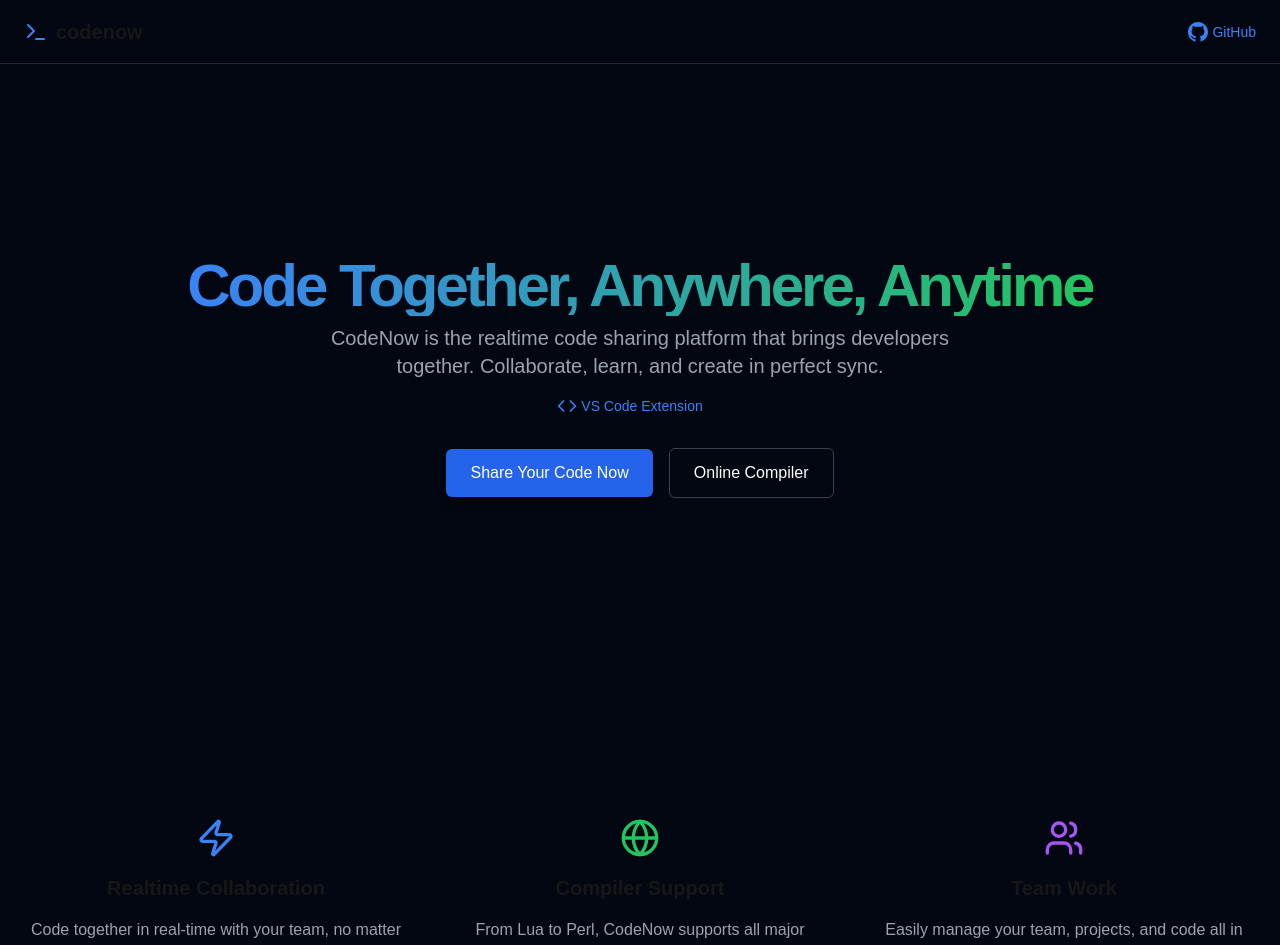
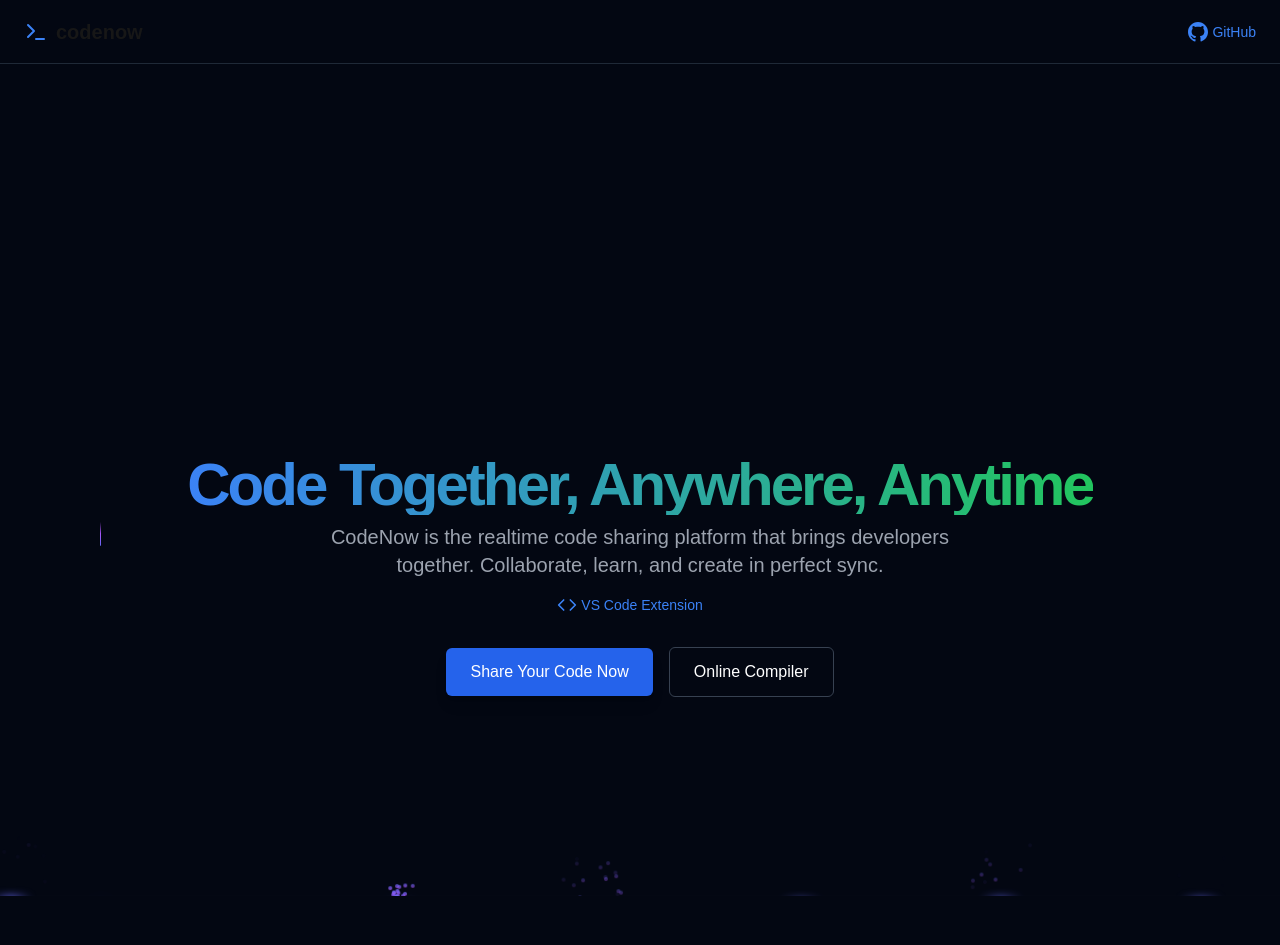
Before and after one commit to krishvsoni/CodeNow, a Next.js app: page / in a window 1280 px wide. Shown: the top 945 px of the page. Built offline with nearby package versions, Linux system fonts and the light colour scheme.

Commit message:
feat: add utility function for class name merging and include tailwind-merge dependency

```diff
--- a/app/page.tsx
+++ b/app/page.tsx
@@ -4,6 +4,7 @@
 import { useRouter } from 'next/navigation';
 import { motion } from 'framer-motion';
 import { Navbar } from "@/components/Navbar";
+import { BackgroundBeamsWithCollision } from "@/components/background-beams-with-collision";
 
 export default function Component() {
   const [isModalOpen, setIsModalOpen] = useState(false);
@@ -34,6 +35,7 @@
   return (
     <>
       <Navbar />
+
       <div className="relative min-h-screen w-full flex flex-col overflow-hidden">
         <div className="absolute inset-0 pointer-events-none">
           <svg
@@ -71,6 +73,7 @@
             animate={{ opacity: 1, y: 0 }}
             transition={{ duration: 0.25 }}
           >
+            <BackgroundBeamsWithCollision>
               <div className="container px-4 md:px-6">
                 <div className="flex flex-col items-center space-y-4 text-center">
                   <div className="space-y-2">
@@ -80,7 +83,6 @@
                       animate={{ y: 0, opacity: 1 }}
                       transition={{ duration: 0.5, staggerChildren: 0.05 }}
                     >
-
                       {"Code Together, Anywhere, Anytime".split("").map((char, index) => (
                         <motion.span key={index} initial={{ y: -50, opacity: 0 }} animate={{ y: 0, opacity: 1 }} transition={{ duration: 0.05, delay: index * 0.05 }}>
                           {char}
@@ -96,7 +98,7 @@
                       CodeNow is the realtime code sharing platform that brings developers together. Collaborate, learn, and create in perfect sync.
                     </motion.p>
                   </div>
-                <div className="text-gray-400 md:text-xl  mr-5 text-center font-light">
+                  <div className="text-gray-400 md:text-xl mr-5 text-center font-light">
                     <a
                       href="https://marketplace.visualstudio.com/items?itemName=KrishSoni.codenow"
                       target="_blank"
@@ -123,6 +125,7 @@
                   </div>
                 </div>
               </div>
+            </BackgroundBeamsWithCollision>
           </motion.section>
 
           {isModalOpen && (
@@ -216,7 +219,7 @@
             animate={{ opacity: 1, y: 0 }}
             transition={{ duration: 0.5 }}
           >
-            <div className="container px-4   md:px-8">
+            <div className="container px-4 md:px-8">
               <div className="flex flex-col items-center space-y-6 text-center">
                 <Code className="h-16 w-16 text-blue-500" />
                 <h2 className="text-3xl font-bold tracking-tighter md:text-4xl">VS Code Extension</h2>
@@ -247,12 +250,12 @@
             animate={{ opacity: 1, y: 0 }}
             transition={{ duration: 0.5 }}
           >
-            <div className="container px-4  md:px-6">
+            <div className="container px-4 md:px-6">
               <div className="flex flex-col items-center justify-center space-y-4 text-center">
                 <div className="space-y-2">
                   <h2 className="text-3xl font-bold tracking-tighter md:text-4xl">For Inquiries</h2>
                   <p className="mx-auto max-w-[600px] text-gray-400 md:text-xl">
-                    Have a question or need assistance? <br></br>
+                    Have a question or need assistance? <br />
                     Raise an issue on our <br />
                     <a
                       href="https://github.com/krishvsoni/CodeNow/issues"
--- /dev/null
+++ b/components/background-beams-with-collision.tsx
@@ -0,0 +1,261 @@
+/* eslint-disable react-hooks/exhaustive-deps */
+/* eslint-disable @typescript-eslint/no-unused-vars */
+"use client";
+import { cn } from "@/lib/utils";
+import { motion, AnimatePresence } from "framer-motion";
+import React, { useRef, useState, useEffect } from "react";
+
+export const BackgroundBeamsWithCollision = ({
+  children,
+  className,
+}: {
+  children: React.ReactNode;
+  className?: string;
+}) => {
+  const containerRef = useRef<HTMLDivElement>(null);
+  const parentRef = useRef<HTMLDivElement>(null);
+
+  const beams = [
+    {
+      initialX: 10,
+      translateX: 10,
+      duration: 7,
+      repeatDelay: 3,
+      delay: 2,
+    },
+    {
+      initialX: 600,
+      translateX: 600,
+      duration: 3,
+      repeatDelay: 3,
+      delay: 4,
+    },
+    {
+      initialX: 100,
+      translateX: 100,
+      duration: 7,
+      repeatDelay: 7,
+      className: "h-6",
+    },
+    {
+      initialX: 400,
+      translateX: 400,
+      duration: 5,
+      repeatDelay: 14,
+      delay: 4,
+    },
+    {
+      initialX: 800,
+      translateX: 800,
+      duration: 11,
+      repeatDelay: 2,
+      className: "h-20",
+    },
+    {
+      initialX: 1000,
+      translateX: 1000,
+      duration: 4,
+      repeatDelay: 2,
+      className: "h-12",
+    },
+    {
+      initialX: 1200,
+      translateX: 1200,
+      duration: 6,
+      repeatDelay: 4,
+      delay: 2,
+      className: "h-6",
+    },
+  ];
+
+  return (
+    <div
+      ref={parentRef}
+      className={cn(
+        "h-96 md:h-[40rem] bg-gray-950 relative flex items-center w-full justify-center overflow-hidden",
+        // h-screen if you want bigger
+        className
+      )}
+    >
+      {beams.map((beam) => (
+        <CollisionMechanism
+          key={beam.initialX + "beam-idx"}
+          beamOptions={beam}
+          containerRef={containerRef}
+          parentRef={parentRef}
+        />
+      ))}
+
+      {children}
+      <div
+        ref={containerRef}
+        className="absolute bottom-0 bg-neutral-100 w-full inset-x-0 pointer-events-none"
+        style={{
+          boxShadow:
+            "0 0 24px rgba(34, 42, 53, 0.06), 0 1px 1px rgba(0, 0, 0, 0.05), 0 0 0 1px rgba(34, 42, 53, 0.04), 0 0 4px rgba(34, 42, 53, 0.08), 0 16px 68px rgba(47, 48, 55, 0.05), 0 1px 0 rgba(255, 255, 255, 0.1) inset",
+        }}
+      ></div>
+    </div>
+  );
+};
+
+const CollisionMechanism = React.forwardRef<
+  HTMLDivElement,
+  {
+    containerRef: React.RefObject<HTMLDivElement>;
+    parentRef: React.RefObject<HTMLDivElement>;
+    beamOptions?: {
+      initialX?: number;
+      translateX?: number;
+      initialY?: number;
+      translateY?: number;
+      rotate?: number;
+      className?: string;
+      duration?: number;
+      delay?: number;
+      repeatDelay?: number;
+    };
+  }
+>(({ parentRef, containerRef, beamOptions = {} }, ref) => {
+  const beamRef = useRef<HTMLDivElement>(null);
+  const [collision, setCollision] = useState<{
+    detected: boolean;
+    coordinates: { x: number; y: number } | null;
+  }>({
+    detected: false,
+    coordinates: null,
+  });
+  const [beamKey, setBeamKey] = useState(0);
+  const [cycleCollisionDetected, setCycleCollisionDetected] = useState(false);
+
+  useEffect(() => {
+    const checkCollision = () => {
+      if (
+        beamRef.current &&
+        containerRef.current &&
+        parentRef.current &&
+        !cycleCollisionDetected
+      ) {
+        const beamRect = beamRef.current.getBoundingClientRect();
+        const containerRect = containerRef.current.getBoundingClientRect();
+        const parentRect = parentRef.current.getBoundingClientRect();
+
+        if (beamRect.bottom >= containerRect.top) {
+          const relativeX =
+            beamRect.left - parentRect.left + beamRect.width / 2;
+          const relativeY = beamRect.bottom - parentRect.top;
+
+          setCollision({
+            detected: true,
+            coordinates: {
+              x: relativeX,
+              y: relativeY,
+            },
+          });
+          setCycleCollisionDetected(true);
+        }
+      }
+    };
+
+    const animationInterval = setInterval(checkCollision, 50);
+
+    return () => clearInterval(animationInterval);
+  }, [cycleCollisionDetected, containerRef]);
+
+  useEffect(() => {
+    if (collision.detected && collision.coordinates) {
+      setTimeout(() => {
+        setCollision({ detected: false, coordinates: null });
+        setCycleCollisionDetected(false);
+      }, 2000);
+
+      setTimeout(() => {
+        setBeamKey((prevKey) => prevKey + 1);
+      }, 2000);
+    }
+  }, [collision]);
+
+  return (
+    <>
+      <motion.div
+        key={beamKey}
+        ref={beamRef}
+        animate="animate"
+        initial={{
+          translateY: beamOptions.initialY || "-200px",
+          translateX: beamOptions.initialX || "0px",
+          rotate: beamOptions.rotate || 0,
+        }}
+        variants={{
+          animate: {
+            translateY: beamOptions.translateY || "1800px",
+            translateX: beamOptions.translateX || "0px",
+            rotate: beamOptions.rotate || 0,
+          },
+        }}
+        transition={{
+          duration: beamOptions.duration || 8,
+          repeat: Infinity,
+          repeatType: "loop",
+          ease: "linear",
+          delay: beamOptions.delay || 0,
+          repeatDelay: beamOptions.repeatDelay || 0,
+        }}
+        className={cn(
+          "absolute left-0 top-20 m-auto h-14 w-px rounded-full bg-gradient-to-t from-indigo-500 via-purple-500 to-transparent",
+          beamOptions.className
+        )}
+      />
+      <AnimatePresence>
+        {collision.detected && collision.coordinates && (
+          <Explosion
+            key={`${collision.coordinates.x}-${collision.coordinates.y}`}
+            className=""
+            style={{
+              left: `${collision.coordinates.x}px`,
+              top: `${collision.coordinates.y}px`,
+              transform: "translate(-50%, -50%)",
+            }}
+          />
+        )}
+      </AnimatePresence>
+    </>
+  );
+});
+
+CollisionMechanism.displayName = "CollisionMechanism";
+
+const Explosion = ({ ...props }: React.HTMLProps<HTMLDivElement>) => {
+  const spans = Array.from({ length: 20 }, (_, index) => ({
+    id: index,
+    initialX: 0,
+    initialY: 0,
+    directionX: Math.floor(Math.random() * 80 - 40),
+    directionY: Math.floor(Math.random() * -50 - 10),
+  }));
+
+  return (
+    <div {...props} className={cn("absolute z-50 h-2 w-2", props.className)}>
+      <motion.div
+        initial={{ opacity: 0 }}
+        animate={{ opacity: 1 }}
+        exit={{ opacity: 0 }}
+        transition={{ duration: 1.5, ease: "easeOut" }}
+        className="absolute -inset-x-10 top-0 m-auto h-2 w-10 rounded-full bg-gradient-to-r from-transparent via-indigo-500 to-transparent blur-sm"
+      ></motion.div>
+      {spans.map((span) => (
+        <motion.span
+          key={span.id}
+          initial={{ x: span.initialX, y: span.initialY, opacity: 1 }}
+          animate={{
+            x: span.directionX,
+            y: span.directionY,
+            opacity: 0,
+          }}
+          transition={{ duration: Math.random() * 1.5 + 0.5, ease: "easeOut" }}
+          className="absolute h-1 w-1 rounded-full bg-gradient-to-b from-indigo-500 to-purple-500"
+        />
+      ))}
+    </div>
+  );
+};
--- /dev/null
+++ b/lib/utils.ts
@@ -0,0 +1,6 @@
+import { ClassValue, clsx } from "clsx";
+import { twMerge } from "tailwind-merge";
+
+export function cn(...inputs: ClassValue[]) {
+  return twMerge(clsx(inputs));
+}
--- a/package.json
+++ b/package.json
@@ -31,6 +31,7 @@
     "simple-peer": "^9.11.1",
     "socket.io": "^4.8.0",
     "socket.io-client": "^4.8.0",
+    "tailwind-merge": "^3.0.1",
     "ws": "^8.18.0"
   },
   "devDependencies": {
```
Also changed, not shown: 2 other files (tests, documents, lock files or other folders). Lines whose indentation alone changed are shown as unchanged.
